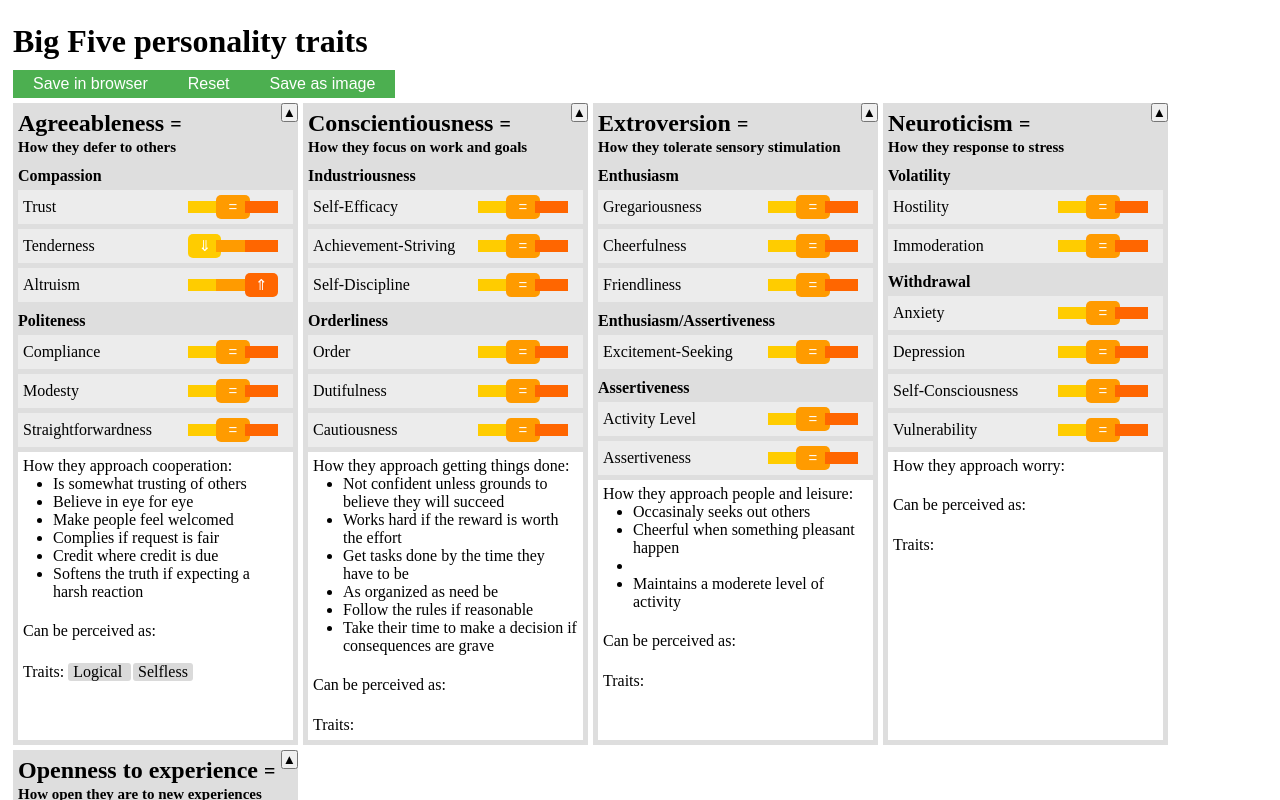
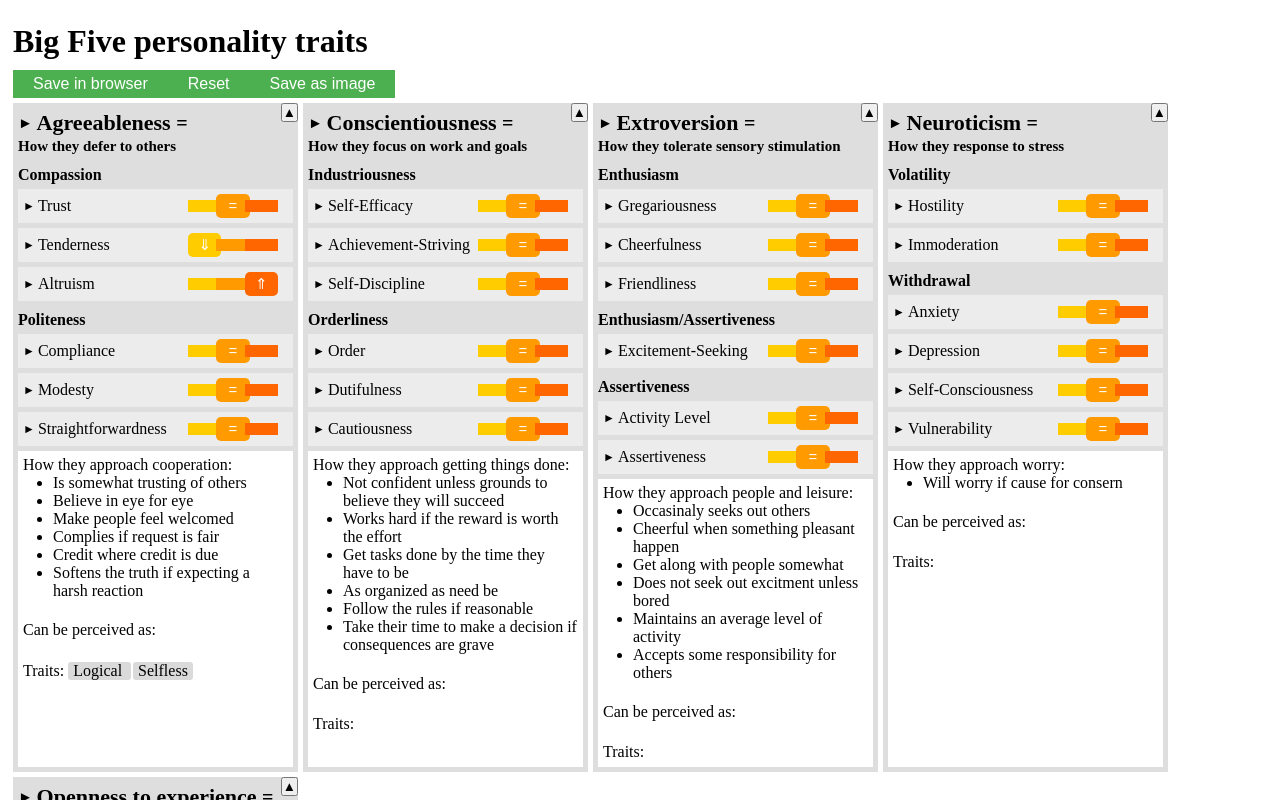
Before and after one commit to AndreaBoeAbrahamsen/big-five-personality-traits, a Vue app: page / in a window 1280 px wide. Shown: the top 800 px of the page. Built offline with nearby package versions, Linux system fonts and the light colour scheme.

Commit message:
all the arrows

```diff
--- a/src/assets/personalityTraits.json
+++ b/src/assets/personalityTraits.json
@@ -146,7 +146,7 @@
         "Score" : {
           "high" : "Get chores done right away",
           "middle" : "Get tasks done by the time they have to be",
-          "low" : "Waste time"
+          "low" : "Wastes time"
         },
         "description" : "(What many people call will-power) Refers to the ability to persist at difficult or unpleasant tasks until they are completed. People who possess high self-discipline are able to overcome reluctance to begin tasks and stay on track despite distractions. Those with low self-discipline procrastinate and show poor follow-through, often failing to complete tasks-even tasks they want very much to complete.",
         "negetivePerception":{
@@ -243,7 +243,7 @@
         "title" : "Friendliness", "weak" : "Reserved", "strong" : "Affectionate",
         "Score" : {
           "high" : "Make friends easily",
-          "middle" : "",
+          "middle" : "Get along with people somewhat",
           "low" : "Hard to get to know"
         },
         "description" : "Friendly people genuinely like other people and openly demonstrate positive feelings toward others. They make friends quickly and it is easy for them to form close, intimate relationships. Low scorers on Friendliness are not necessarily cold and hostile, but they do not reach out to others and are perceived as distant and reserved.",
@@ -256,6 +256,7 @@
         "title" : "Excitement-Seeking", "weak" : "Sensitive", "strong" : "Reckless",
         "Score" : {
           "high" : "Love excitement",
+          "middle" : "Does not seek out excitment unless bored",
           "low" : "Dislike loud music"
         },
         "description" : "High scorers on this scale are easily bored without high levels of stimulation. They love bright lights and hustle and bustle. They are likely to take risks and seek thrills. Low scorers are overwhelmed by noise and commotion and are adverse to thrill-seeking.",
@@ -268,7 +269,7 @@
         "title" : "Activity Level", "weak" : "Relaxed", "strong" : "Vigorous",
         "Score" : {
           "high" : "Always busy",
-          "middle" : "Maintains a moderete level of activity",
+          "middle" : "Maintains an average level of activity",
           "low" : "Like to take it easy"
         },
         "description" : "Active individuals lead fast-paced, busy lives. They move about quickly, energetically, and vigorously, and they are involved in many activities. People who score low on this scale follow a slower and more leisurely, relaxed pace.",
@@ -281,6 +282,7 @@
         "title" : "Assertiveness", "weak" : "Timed", "strong" : "Confident",
         "Score" : {
           "high" : "Takes charge",
+          "middle" : "Accepts some responsibility for others",
           "low" : "Waits for others to lead the way"
         },
         "description" : "High scorers Assertiveness like to speak out, take charge, and direct the activities of others. They tend to be leaders in groups. Low scorers tend not to talk much and let others control the activities of groups.",
@@ -337,6 +339,7 @@
         "title" : "Anxiety", "weak" : "Composed", "strong" : "Nervous",
         "Score" : {
           "high" : "Worry about things often",
+          "middle" : "Will worry if cause for consern",
           "low" : "Relaxed most of the time"
         },
         "description" : "The 'fight-or-flight' system of the brain of anxious individuals is too easily and too often engaged. Therefore, people who are high in anxiety often feel like something dangerous is about to happen. They may be afraid of specific situations or be just generally fearful. They feel tense, jittery, and nervous. Persons low in Anxiety are generally calm and fearless.",
--- a/src/components/CharacterTraits.vue
+++ b/src/components/CharacterTraits.vue
@@ -9,10 +9,13 @@
     <div class="traits" id="capture">
       <div class="broad-trait" v-for="(broadTrait, key, i) in broadTraits">
         <h2>
-          <span data-tooltip="description" v-on:click="showMain(i)" class="title">
-            {{broadTrait.title}}
-          </span>
-          <span class="symbole">{{avarage(i,symbole)}}</span> <br/>
+          <div v-on:click="showMain(i)">
+            <span class="arrow">{{showMainDescription[i] ? "▼" : "►"}}&nbsp;</span>
+            <span data-tooltip="description" class="title">
+              {{broadTrait.title}}&nbsp;
+            </span>
+            <span class="symbole">{{avarage(i,symbole)}}</span>
+          </div>
           <b v-on:click="showMain(i)">{{broadTrait.subtitle}}</b>
         </h2>
         <div class="mainDescription" v-bind:class="{ isShowing: showMainDescription[i] }">
@@ -40,7 +43,8 @@
           <div class="facet" v-for="item in category">
             <div class="scoring">
               <div class="title" v-on:click="show(i, item)">
-              {{broadTrait.facets[item].title}}
+                <span class="arrow"> {{showDescription[i][item] ? "▼" : "►"}}&nbsp;</span>
+                <span>{{broadTrait.facets[item].title}}</span>
                 <!--<span class="symbole">{{scores[i][item] > 2 ? symbole.high : scores[i][item] < 2 ?  symbole.low : symbole.middle}}</span>-->
               </div>
               <div class="slider">
@@ -233,6 +237,10 @@
     flex-direction: column;
     position: relative;
 
+    .arrow {
+      font-size: 15px;
+    }
+
     .button {
       position: absolute;
       top: 0;
@@ -245,8 +253,13 @@
     margin: 5px 0 5px 0;
     line-height: 20px;
 
+    div {
+      display: flex;
+    }
+
     .title {
       cursor: pointer;
+      font-size: 22px;
     }
 
     .symbole {
@@ -319,6 +332,12 @@
     .title{
       padding: 5px 0 5px 0;
       cursor: pointer;
+      display: inline-flex;
+      align-items: center;
+
+      .arrow {
+        font-size: 12px;
+      }
 
       .symbole{
         font-size: 14px;
@@ -373,7 +392,7 @@
 
   div {
     display: inline-block;
-    width: 33.33%;
+    width: calc(100% / 3);;
     height: 100%;
     font-size: 15px;
 
```
Also changed, not shown: 13 other files (tests, documents, lock files or other folders).
